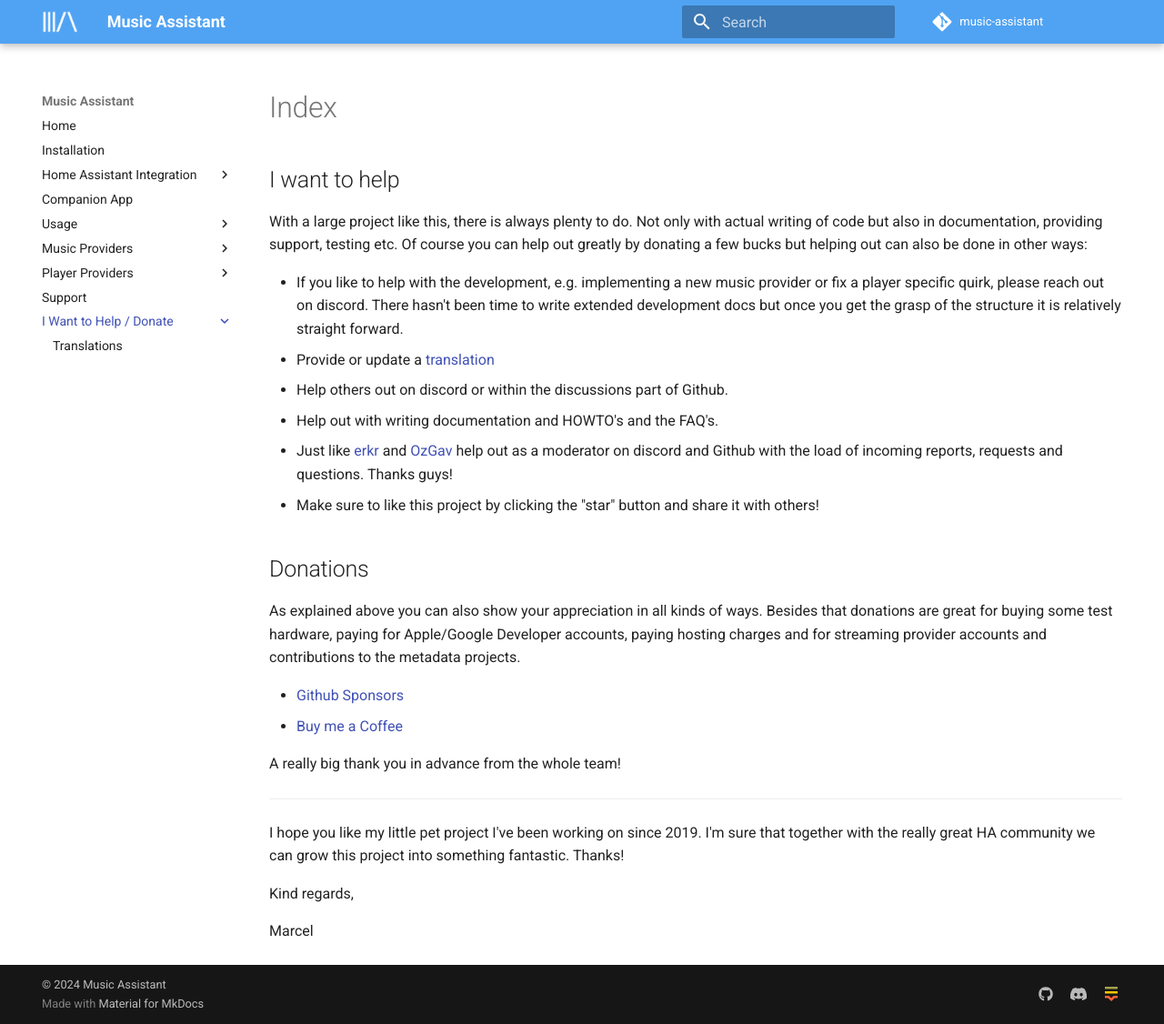
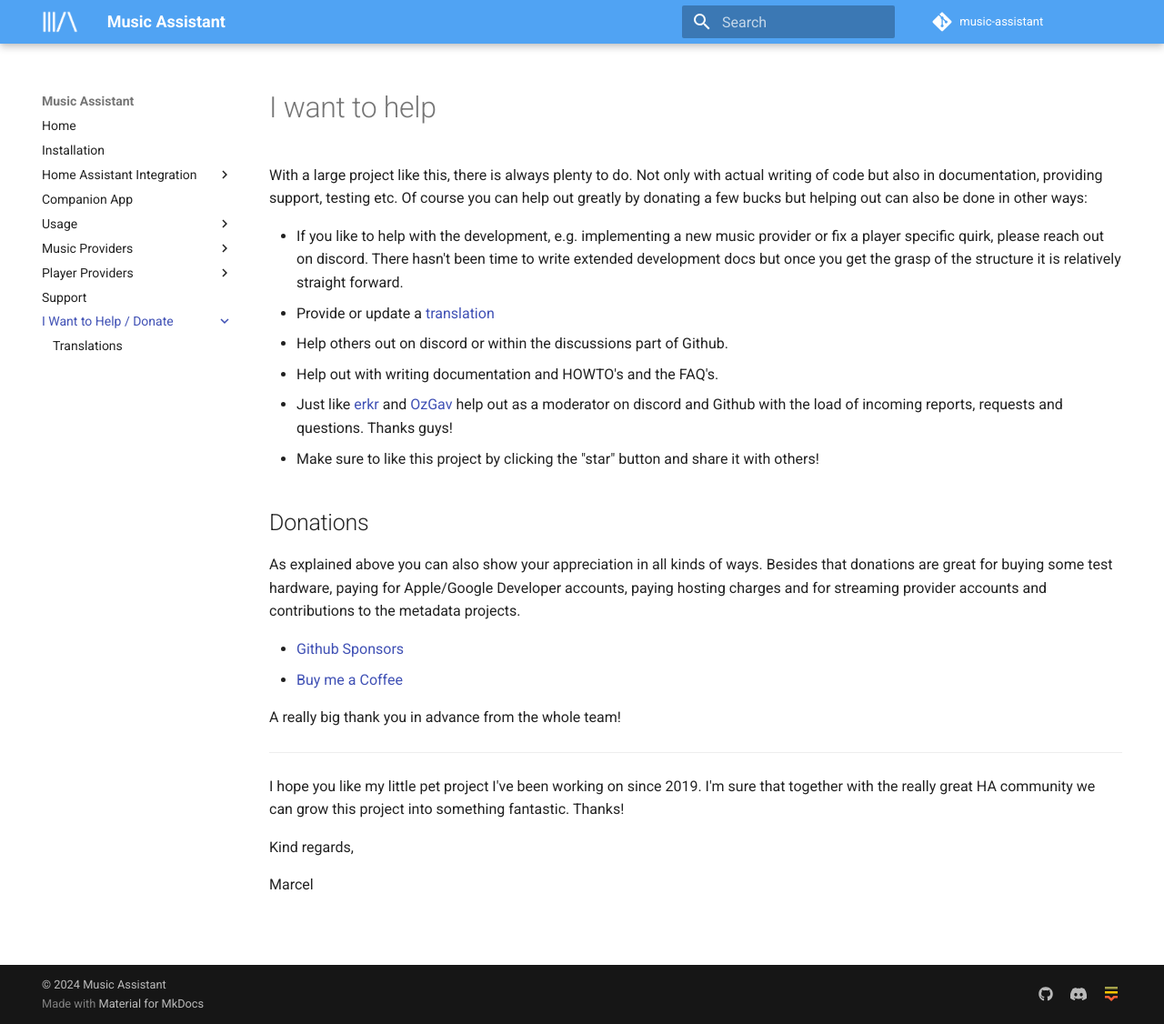
Before and after one commit to pwbriggs/music-assistant.github.io, an MkDocs documentation site: the page built from docs/help/index.md, in a window 1280 px wide and 1126 px high. Shown: the whole window at 91% size. Built offline with MkDocs 1.6.1 and Material for MkDocs 9.7.7, drawn with Linux system fonts in a browser that asks for light colours.

Commit message:
Fix heading level

```diff
--- a/docs/help/index.md
+++ b/docs/help/index.md
@@ -1,4 +1,4 @@
-## I want to help
+# I want to help
 
 With a large project like this, there is always plenty to do. Not only with actual writing of code but also in documentation, providing support, testing etc. Of course you can help out greatly by donating a few bucks but helping out can also be done in other ways:
 
```
